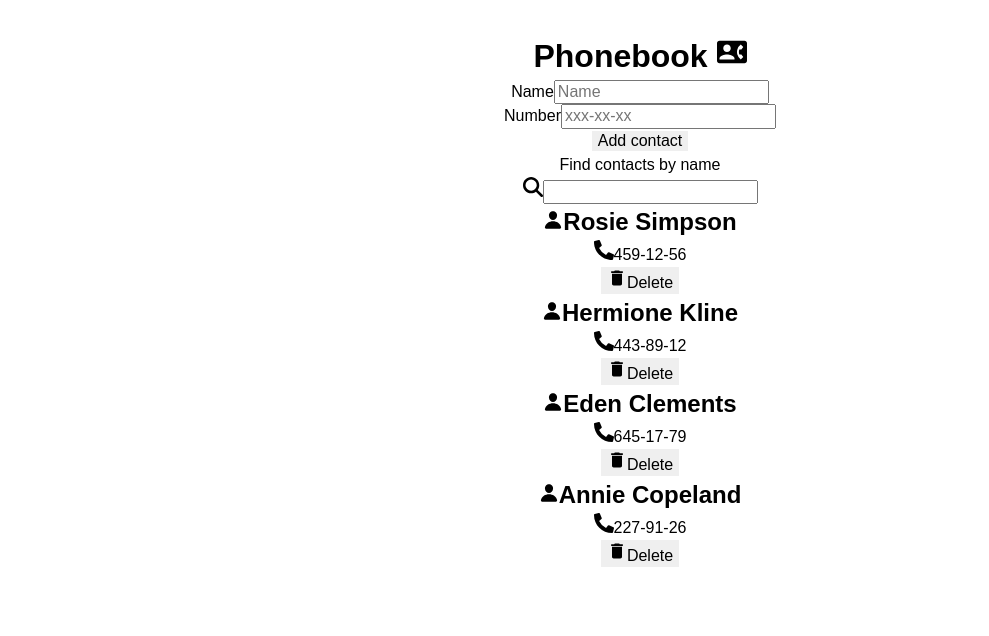
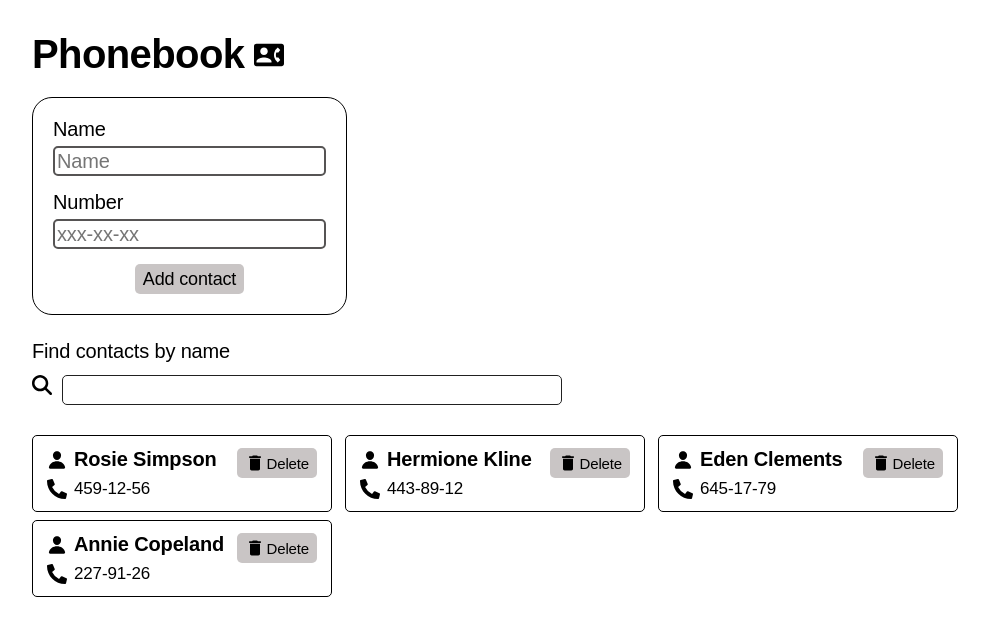
Before and after one commit to marina-sevostian/goit-react-hw-03, a React (Vite) app: page / in a window 1280 px wide. Shown: the top 636 px of the page, without its empty margins (0-989 px from the left). Built offline with nearby package versions, Linux system fonts and the light colour scheme.

Commit message:
add styles

```diff
--- a/src/App.css
+++ b/src/App.css
@@ -4,3 +4,20 @@
   padding: 2rem;
   text-align: center;
 }
+
+.title {
+  padding-bottom: 20px;
+  /* padding-top: 20px; */
+  font-size: 40px;
+  font-weight: 600;
+  line-height: normal;
+  letter-spacing: -0.6px;
+  display: flex;
+  gap: 10px;
+  justify-content: start;
+  align-items: center;
+}
+/* .containerPhonebook {
+  border-radius: 20px;
+  background-color: rgb(209, 158, 221);
+} */
--- a/src/App.jsx
+++ b/src/App.jsx
@@ -41,8 +41,8 @@ function App() {
 
   return (
     <>
-      <div>
-        <h1>
+      <div className="containerPhonebook">
+        <h1 className="title">
           Phonebook <MdContactPhone size="30" />
         </h1>
         <ContactForm onAdd={addContact} />
--- a/src/components/Contact/Contact.module.css
+++ b/src/components/Contact/Contact.module.css
@@ -0,0 +1,48 @@
+.contactContainer {
+  display: flex;
+  justify-content: space-between;
+}
+
+.contactData {
+  text-align: left;
+}
+.contactName {
+  display: flex;
+  justify-content: start;
+  align-items: center;
+  gap: 7px;
+  margin-bottom: 8px;
+  font-size: 20px;
+  line-height: normal;
+  letter-spacing: -0.15px;
+}
+.contactPhone {
+  display: flex;
+  justify-content: start;
+  align-items: center;
+  gap: 7px;
+  line-height: normal;
+  letter-spacing: -0.15px;
+  font-size: 17px;
+  font-style: normal;
+  font-weight: 500;
+}
+.contactBtnDelete {
+  border-radius: 5px;
+  background-color: rgb(201, 197, 197);
+  display: flex;
+  justify-content: space-between;
+  align-items: center;
+  width: 80px;
+  height: 30px;
+  padding: 5px 8px;
+  font-size: 15px;
+  font-weight: 500;
+  line-height: normal;
+  letter-spacing: -0.15px;
+  transition: background-color 250ms cubic-bezier(0.4, 0, 0.2, 1);
+}
+.contactBtnDelete:hover,
+.contactBtnDelete:focus {
+  background-color: gray;
+}
--- a/src/components/ContactForm/ContactForm.jsx
+++ b/src/components/ContactForm/ContactForm.jsx
@@ -40,6 +40,7 @@ const ContactForm = ({ onAdd }) => {
       validationSchema={contactFormSchema}
     >
       <Form className={s.form}>
+        <div className={s.wrapForm}>
           <div className={s.wrapInput}>
             <label className={s.formLabel} htmlFor={nameFildId}>
               Name
@@ -76,6 +77,7 @@ const ContactForm = ({ onAdd }) => {
           <button className={s.formBtn} type="submit">
             Add contact
           </button>
+        </div>
       </Form>
     </Formik>
   );
--- a/src/components/ContactForm/ContactForm.module.css
+++ b/src/components/ContactForm/ContactForm.module.css
@@ -0,0 +1,78 @@
+.form {
+  display: flex;
+  flex-direction: column;
+  justify-content: center;
+  align-items: start;
+  gap: 15px;
+}
+.wrapForm {
+  display: flex;
+  flex-direction: column;
+  justify-content: center;
+  align-items: center;
+  gap: 15px;
+  border-radius: 20px;
+  border: 1px solid black;
+  padding: 20px;
+  /* background-color: rgb(136, 63, 152); */
+}
+.wrapInput {
+  display: flex;
+  flex-direction: column;
+  justify-content: center;
+  align-items: start;
+  gap: 5px;
+}
+.formLabel {
+  font-size: 20px;
+  font-style: normal;
+  font-weight: 500;
+  line-height: normal;
+  letter-spacing: -0.15px;
+  margin-right: 5px;
+}
+.formInput {
+  height: 30px;
+  font-size: 20px;
+  font-style: normal;
+  font-weight: 400;
+  line-height: normal;
+  letter-spacing: -0.15px;
+  border-radius: 5px;
+  border: 2px solid rgb(86, 84, 84);
+  transition: background-color 250ms cubic-bezier(0.4, 0, 0.2, 1);
+}
+.formInput:hover,
+.formInput:focus {
+  border-color: blue;
+}
+.formInputError {
+  color: rgb(160, 4, 4);
+  font-size: 15px;
+  font-style: normal;
+  font-weight: 400;
+  line-height: normal;
+  letter-spacing: -0.15px;
+}
+.formBtn {
+  border-radius: 5px;
+  background-color: rgb(201, 197, 197);
+  display: flex;
+  /* flex-direction: row; */
+  justify-content: center;
+  align-items: center;
+  /* width: 200px; */
+  height: 30px;
+  padding: 5px 8px;
+  /* color: black; */
+  font-size: 18px;
+  font-weight: 500;
+  line-height: normal;
+  letter-spacing: -0.15px;
+  transition: background-color 250ms cubic-bezier(0.4, 0, 0.2, 1);
+}
+
+.formBtn:hover,
+.formBtn:focus {
+  background-color: gray;
+}
--- a/src/components/ContactList/ContactList.module.css
+++ b/src/components/ContactList/ContactList.module.css
@@ -0,0 +1,11 @@
+.contactList {
+  display: flex;
+  flex-wrap: wrap;
+  gap: 8px 13px;
+}
+.contactItem {
+  border-radius: 5px;
+  border: 1px solid black;
+  width: 300px;
+  padding: 12px 14px;
+}
--- a/src/components/SearchBox/SearchBox.jsx
+++ b/src/components/SearchBox/SearchBox.jsx
@@ -5,6 +5,7 @@ const SearchBox = ({ value, onFilter }) => {
   return (
     <div className={s.container}>
       <p className={s.text}>Find contacts by name</p>
+      <div className={s.inputContainer}>
         <FaMagnifyingGlass className={s.icon} size="20" />
         <input
           className={s.input}
@@ -13,6 +14,7 @@ const SearchBox = ({ value, onFilter }) => {
           onChange={e => onFilter(e.target.value)}
         />
       </div>
+    </div>
   );
 };
 
--- a/src/components/SearchBox/SearchBox.module.css
+++ b/src/components/SearchBox/SearchBox.module.css
@@ -0,0 +1,36 @@
+.container {
+  padding-bottom: 30px;
+  padding-top: 15px;
+  display: flex;
+  flex-direction: column;
+  justify-content: start;
+  align-items: start;
+  gap: 5px;
+}
+.inputContainer {
+  display: flex;
+  flex-direction: row;
+  gap: 5px;
+}
+.text {
+  font-size: 20px;
+  font-style: normal;
+  font-weight: 500;
+  line-height: normal;
+  letter-spacing: -0.15px;
+  margin-bottom: 7px;
+  margin-top: 10px;
+}
+.icon {
+  margin-right: 5px;
+}
+.input {
+  width: 500px;
+  height: 30px;
+  font-style: normal;
+  font-weight: 400;
+  line-height: normal;
+  letter-spacing: -0.15px;
+  border-radius: 5px;
+  border: 1px solid rgb(33, 33, 33);
+}
--- a/src/index.css
+++ b/src/index.css
@@ -1,3 +1,7 @@
+* {
+  box-sizing: border-box;
+}
+
 body {
   font-family: sans-serif;
   line-height: 1.5;
```
Lines whose indentation alone changed are shown as unchanged.
